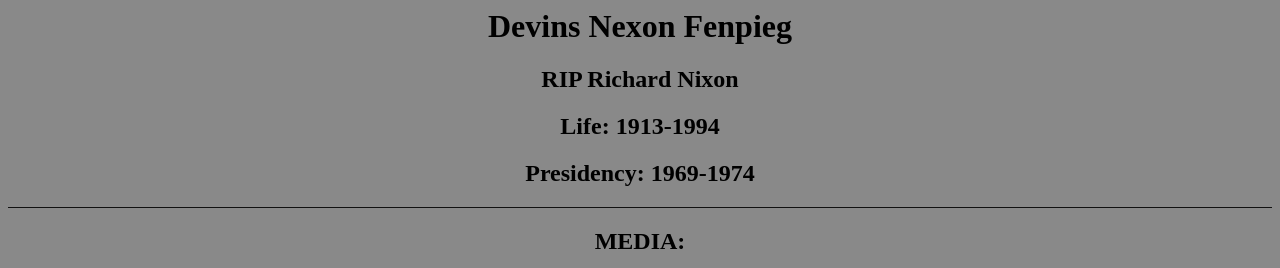
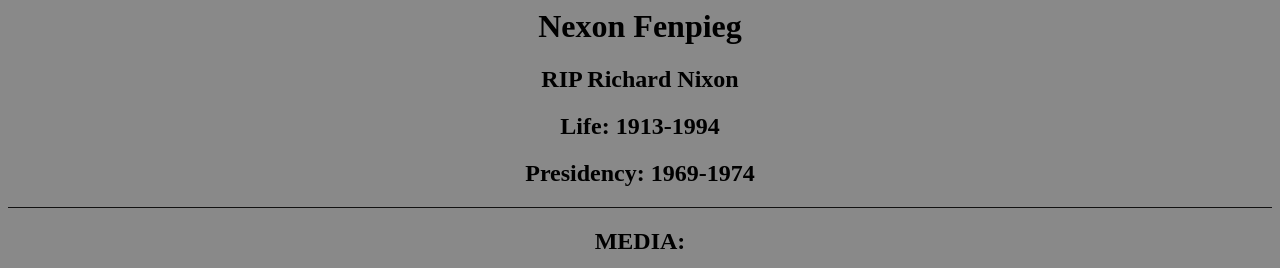
Before and after one commit to NikoEPIC/iamnotacrook.xyz, a plain HTML site: page index.html in a window 1280 px wide. Shown: the top 268 px of the page. Drawn offline with Linux system fonts and the light colour scheme.

Commit message:
Update index.html

```diff
--- a/index.html
+++ b/index.html
@@ -14,7 +14,7 @@ border: 0;
 <title>Nexon Fanpage</title>
 </head>
 <center>
-<h1>Devins Nexon Fenpieg</h1>
+<h1>Nexon Fenpieg</h1>
 <h2>RIP Richard Nixon</h2>
 <h2>Life: 1913-1994</h2>
 <h2>Presidency: 1969-1974</h2>
```
